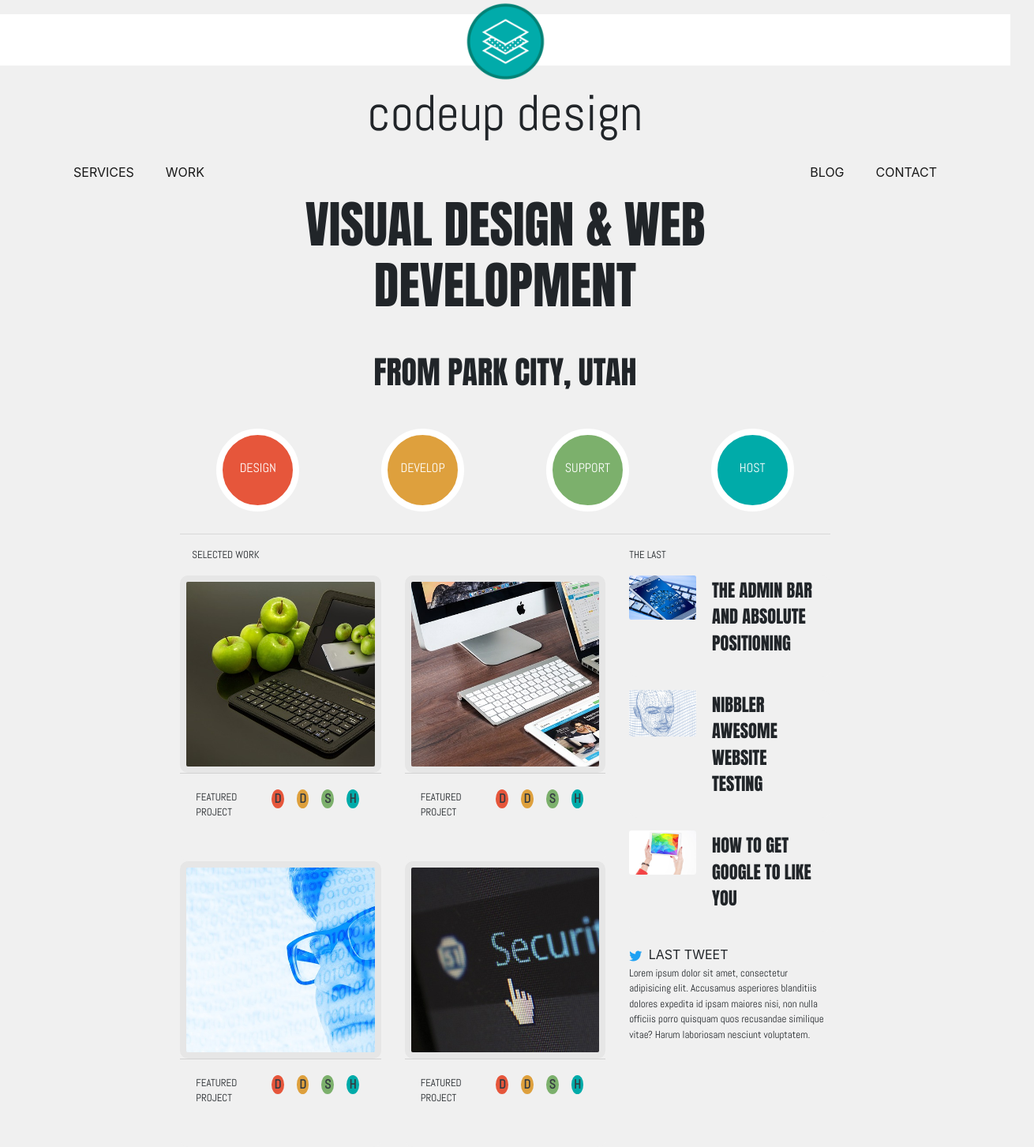
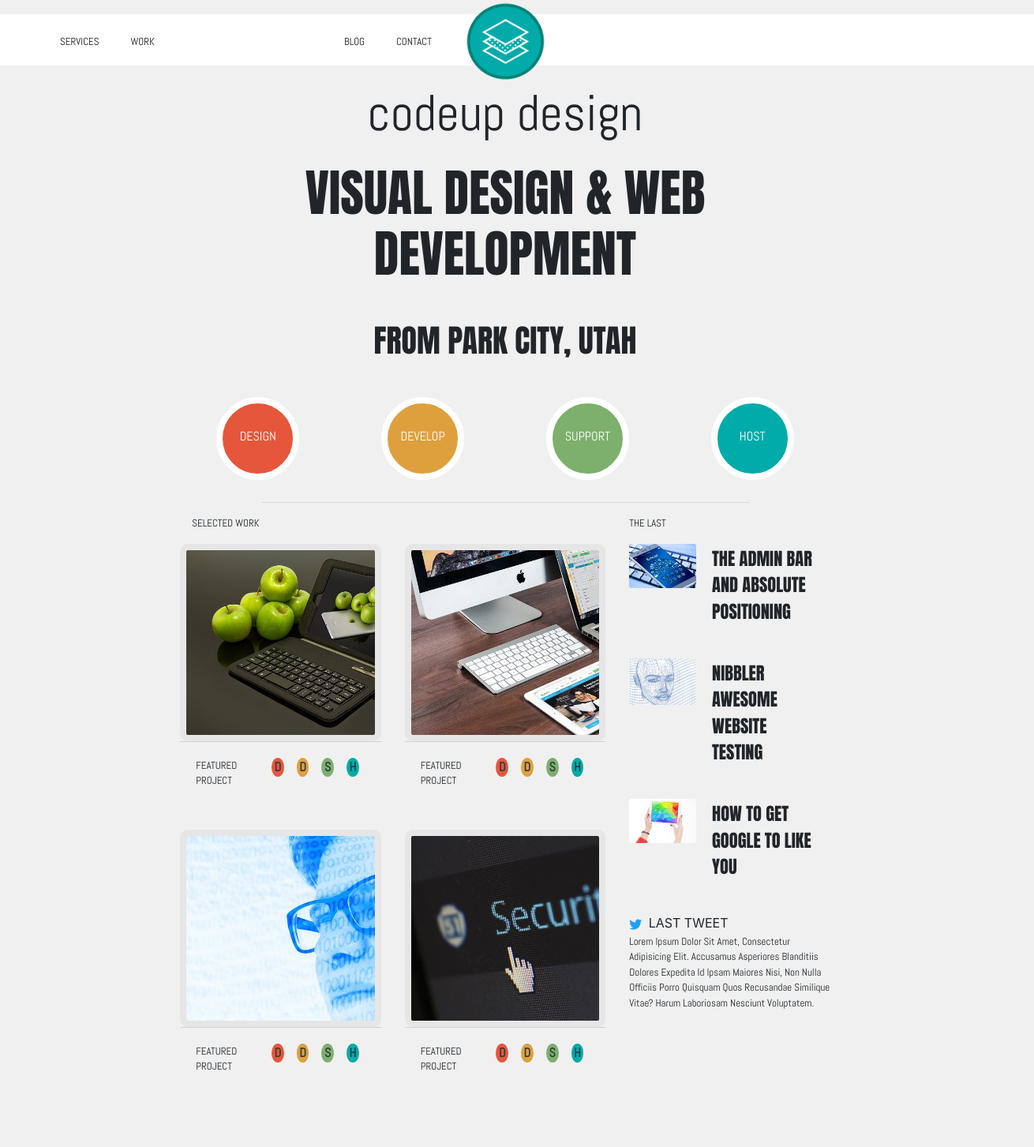
Before and after one commit to davis-grant-ganymede/codeup-design-project, a plain HTML site: page index.html in a window 1280 px wide. Shown: the whole page at 79% size, 1310 px wide, since content can reach past the window. After the commit the page ends 1413 px from the top, so only its background shows below. Drawn offline with nearby package versions, Linux system fonts and the light colour scheme.

Commit message:
navbar xs sm finished

```diff
--- a/custom.css
+++ b/custom.css
@@ -26,7 +26,6 @@ h5 {
 }
 .headerbg {
     background-color: white;
-    /*border: black solid 5px;*/
     position: absolute;
     top: 18px;
     width: 100%;
@@ -37,13 +36,9 @@ h5 {
     font-family: 'Abel', 'sans-serif';
     text-transform: lowercase;
 }
-p {
+.p-style {
     font-family: 'Abel', 'sans-serif';
     font-size: small;
-    background-color: #F0F0F0;
-}
-
-.p1 {
     text-transform: uppercase;
     background-color: #F0F0F0;
 }
@@ -61,10 +56,6 @@ p {
 .logo {
     width: 105px;
     height: 105px;
-    /*display: block;*/
-    /*margin-left: auto;*/
-    /*margin-right: auto;*/
-
 }
 
 .image-div {
@@ -136,3 +127,39 @@ p {
 #social-media {
     color: #1DA1F3;
 }
+
+.last-tweet-p {
+    font-family: 'Abel', 'sans-serif';
+    font-size: small;
+    text-transform: capitalize;
+    background-color: #F0F0F0;
+}
+
+
+/*small*/
+@media screen and (min-width: 576px) {
+
+    ._nav-left {
+        position: absolute;
+        top: -155px;
+        left: 20px;
+        background-color: white;
+    }
+    ._nav-right {
+        position: absolute;
+        top: -155px;
+        left: 380px;
+        background-color: white;
+    }
+}
+/*medium*/
+@media screen and (min-width: 768px) {
+    .logo {
+        /*position: absolute;*/
+        /*top: 45px;*/
+    }
+}
+/*large & x-large*/
+@media screen and (min-width: 992px){
+
+}
--- a/index.html
+++ b/index.html
@@ -12,6 +12,8 @@
 </head>
 <body>
 <!--Nav-->
+<div class="row">
+    <div class="col-12">
         <header>
             <div class="headerbg"></div>
             <div>
@@ -19,9 +21,10 @@
                 <h1 class="codeup-header text-center">Codeup design</h1>
             </div>
         </header>
-<nav class="p1 navbar navbar-expand-md navbar-fixed-top navbar-light bg-grey main-nav mx-5">
+
+        <nav class="p-style navbar navbar-expand-md navbar-fixed-top navbar-light bg-grey main-nav mx-5">
             <div class="container">
-        <ul class="nav navbar-nav flex-row ">
+                <ul class="nav navbar-nav flex-row _nav-left">
                     <li class="nav-item active mr-4">
                         <a class="nav-link" href="#">Services</a>
                     </li>
@@ -29,7 +32,7 @@
                         <a class="nav-link" href="#">Work</a>
                     </li>
                 </ul>
-        <ul class="nav navbar-nav flex-row">
+                <ul class="nav navbar-nav flex-row _nav-right">
                     <li class="nav-item active mr-4">
                         <a class="nav-link" href="#">Blog</a>
                     </li>
@@ -39,6 +42,8 @@
                 </ul>
             </div>
         </nav>
+    </div>
+</div>
 <!--Buttons-->
 <div class="container col-md-12 col-lg-8">
     <div class="row">
@@ -65,12 +70,12 @@
         </div>
     </div>
     <!--    horizontal rule-->
-    <hr class="d-none d-sm-block w-sm-75 w-md-100">
+    <hr class="d-none d-sm-block w-75 w-md-100">
 
     <div class="row">
         <div class="col-md-8">
             <div class="col-12 mb-2">
-                <p class="p1 text-sm-center text-md-left">Selected work</p>
+                <p class="p-style text-center text-md-left">Selected work</p>
             </div>
 
             <!--            Cards-->
@@ -80,7 +85,7 @@
                         <div class="image-div image-div-1">
                         </div>
                         <div class="card-footer d-flex flex-row">
-                            <p class="p1 card-text mr-auto mt-2">
+                            <p class="p-style card-text mr-auto mt-2">
                                 Featured Project
                             </p>
                             <a href="#" class="icon rounded-circle red text-dark text-center m-2 pb-4">D</a>
@@ -96,7 +101,7 @@
                         <div class="image-div image-div-2">
                         </div>
                         <div class="card-footer d-flex flex-row">
-                            <p class="p1 card-text mr-auto mt-2">
+                            <p class="p-style card-text mr-auto mt-2">
                                 Featured Project
                             </p>
                             <a href="#" class="icon rounded-circle red text-dark text-center m-2 pb-4">D</a>
@@ -111,7 +116,7 @@
                         <div class="image-div image-div-3">
                         </div>
                         <div class="card-footer d-flex flex-row">
-                            <p class="p1 card-text mr-auto mt-2">
+                            <p class="p-style card-text mr-auto mt-2">
                                 Featured Project
                             </p>
                             <a href="#" class="icon rounded-circle red text-dark text-center m-2 pb-4">D</a>
@@ -126,7 +131,7 @@
                         <div class="image-div image-div-4">
                         </div>
                         <div class="card-footer d-flex flex-row">
-                            <p class="p1 card-text mr-auto mt-2">
+                            <p class="p-style card-text mr-auto mt-2">
                                 Featured Project
                             </p>
                             <a href="#" class="icon rounded-circle red text-dark text-center m-2 pb-4">D</a>
@@ -142,7 +147,7 @@
 
         <!--side bar-->
         <aside class="d-none d-md-block col-md-4">
-            <p class="p1">The Last</p>
+            <p class="p-style">The Last</p>
             <div class="card mb-3" style="max-width: 540px;">
                 <div class="row no-gutters">
                     <div class="col-md-4">
@@ -183,7 +188,7 @@
                 <a class="text-uppercase"><i id="social-media" class="fab fa-twitter mr-1"></i>
                     <span class="align-text-bottom">Last tweet</span>
                 </a>
-                <p>Lorem ipsum dolor sit amet, consectetur adipisicing elit. Accusamus asperiores blanditiis dolores
+                <p class="last-tweet-p">Lorem ipsum dolor sit amet, consectetur adipisicing elit. Accusamus asperiores blanditiis dolores
                     expedita id ipsam maiores nisi, non nulla officiis porro quisquam quos recusandae similique vitae?
                     Harum
                     laboriosam nesciunt voluptatem.</p>
```
Lines whose indentation alone changed are shown as unchanged.
